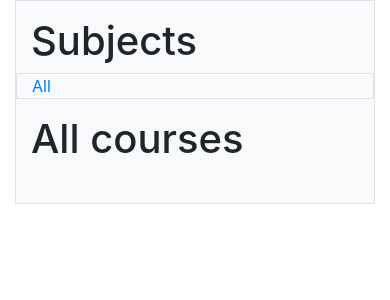
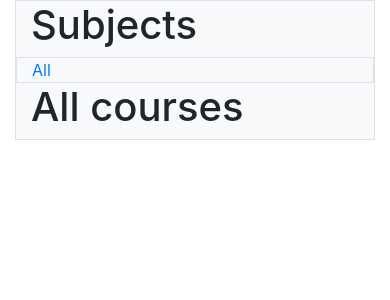
Before and after one commit to leviprice97/canvaslite, a Django app: page / in a window 390 px wide. Shown: the part 56-356 px from the top of the page. Run offline with Django 3.2, Linux system fonts and the light colour scheme; data that the repository does not hold is empty; parts of the project's set-up code (start-up, migrations or seed data) failed here and were passed over; some libraries are stand-ins or nearby versions.

Commit message:
Updates to design

```diff
--- a/courses/templates/courses/course/detail.html
+++ b/courses/templates/courses/course/detail.html
@@ -3,9 +3,9 @@
     {{ object.title }}
 {% endblock %}
 {% block content %}
-    <div class="container px-lg-5">
-        <div class="row mx-lg-n5">
-          <div class="col py-3 px-lg-5 border bg-light">
+    <div class="container">
+        <div class="row">
+          <div class="col border bg-light">
             {% with subject=course.subject %}
             <h1>
                 {{ object.title }}
--- a/courses/templates/courses/course/list.html
+++ b/courses/templates/courses/course/list.html
@@ -8,16 +8,16 @@
     {% endif %}
 {% endblock %}
 {% block content %}
-    <div class="container px-lg-5">
-        <div class="row mx-lg-n5">
-            <div class="col py-3 px-lg-5 border bg-light">
+    <div class="container">
+        <div class="row">
+            <div class="col border bg-light">
                 <h1>Subjects</h1>
-                    <div class="row mb-3">
-                        <div class="col-md-6 border px-lg-5">
+                    <div class="row">
+                        <div class="col border">
                             <a href="{% url "course_list" %}">All</a><br>
                         </div>
                         {% for s in subjects %}
-                        <div class="col-md-6 border px-lg-5">
+                        <div class="col border">
                             <a href="{% url "course_list_subject" s.slug %}">{{ s.title }} | {{ s.total_courses }} courses</a>
                         </div>
                         {% endfor %}
@@ -29,9 +29,9 @@
                         All courses
                     {% endif %}
                 </h1>
-                <div class="row mb-3">
+                <div class="row">
                     {% for course in courses %}
-                    <div class="col-md-6 border px-lg-5">
+                    <div class="col border">
                         {% with subject=course.subject %}
                             <h3><a href="{% url "course_detail" course.slug %}"><br>
                             {{ course.title }}</a></h3>
--- a/courses/templates/courses/manage/module/formset.html
+++ b/courses/templates/courses/manage/module/formset.html
@@ -5,9 +5,9 @@
 {% endblock %}
 
 {% block content %}
-<div class="container px-lg-5">
-  <div class="row mx-lg-n5">
-    <div class="col py-3 px-lg-5 border bg-light">
+<div class="container">
+  <div class="row">
+    <div class="col border bg-light">
       <h1>Edit "{{ course.title }}"</h1>
       <h2>Course modules</h2>
       <form action="" method="post">
--- a/students/templates/students/student/registration.html
+++ b/students/templates/students/student/registration.html
@@ -7,7 +7,7 @@
 {% block content %}
 <div class="container ">
     <div class="row">
-        <div class="col py-3 border bg-light">
+        <div class="col border bg-light">
             <h1>
                 Sign up
             </h1>
```
Also changed, not shown: courses/templates/courses/manage/module/content_list.html (+9 -11 lines), students/templates/students/course/detail.html (+10 -10 lines), students/templates/students/course/list.html (+5 -5 lines).
